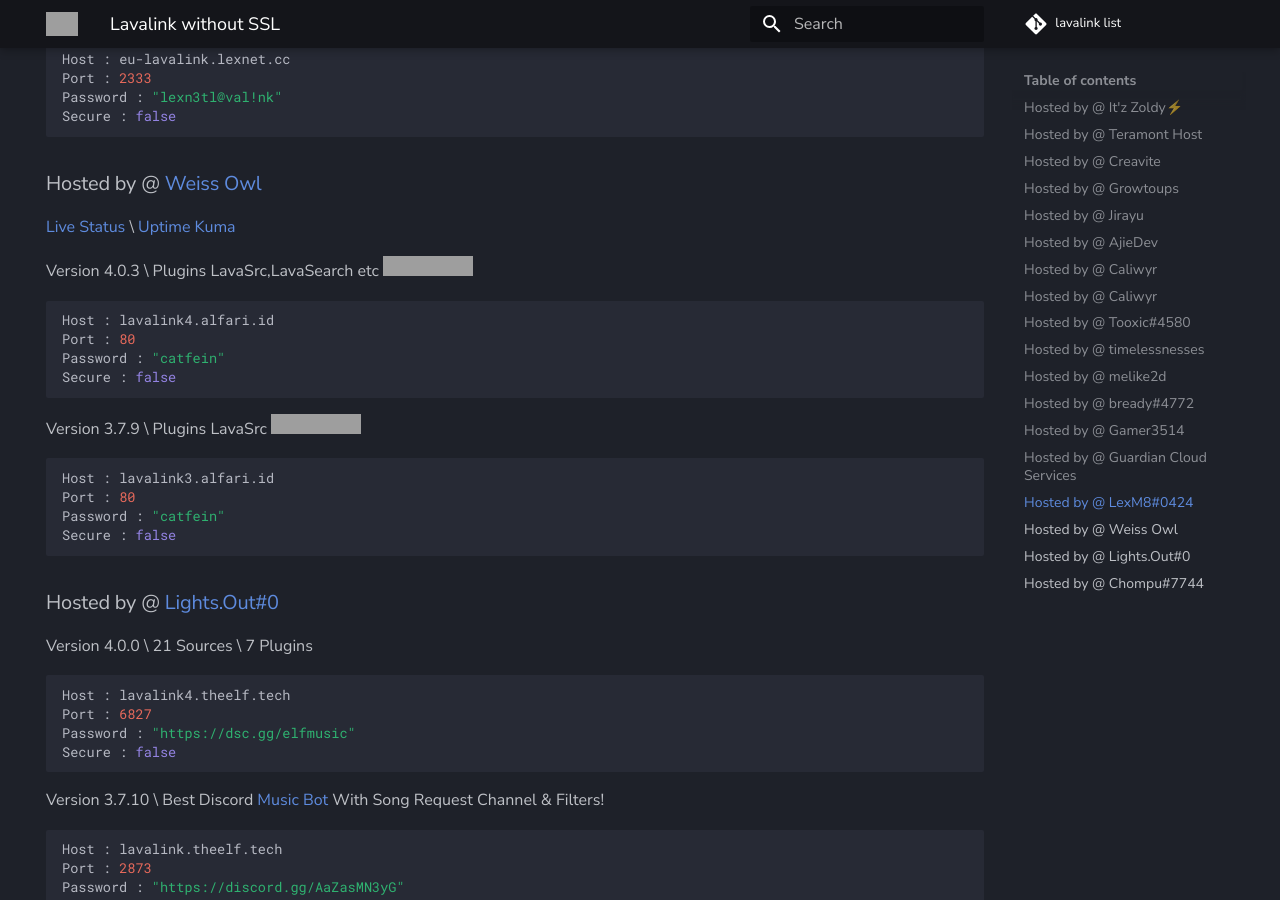
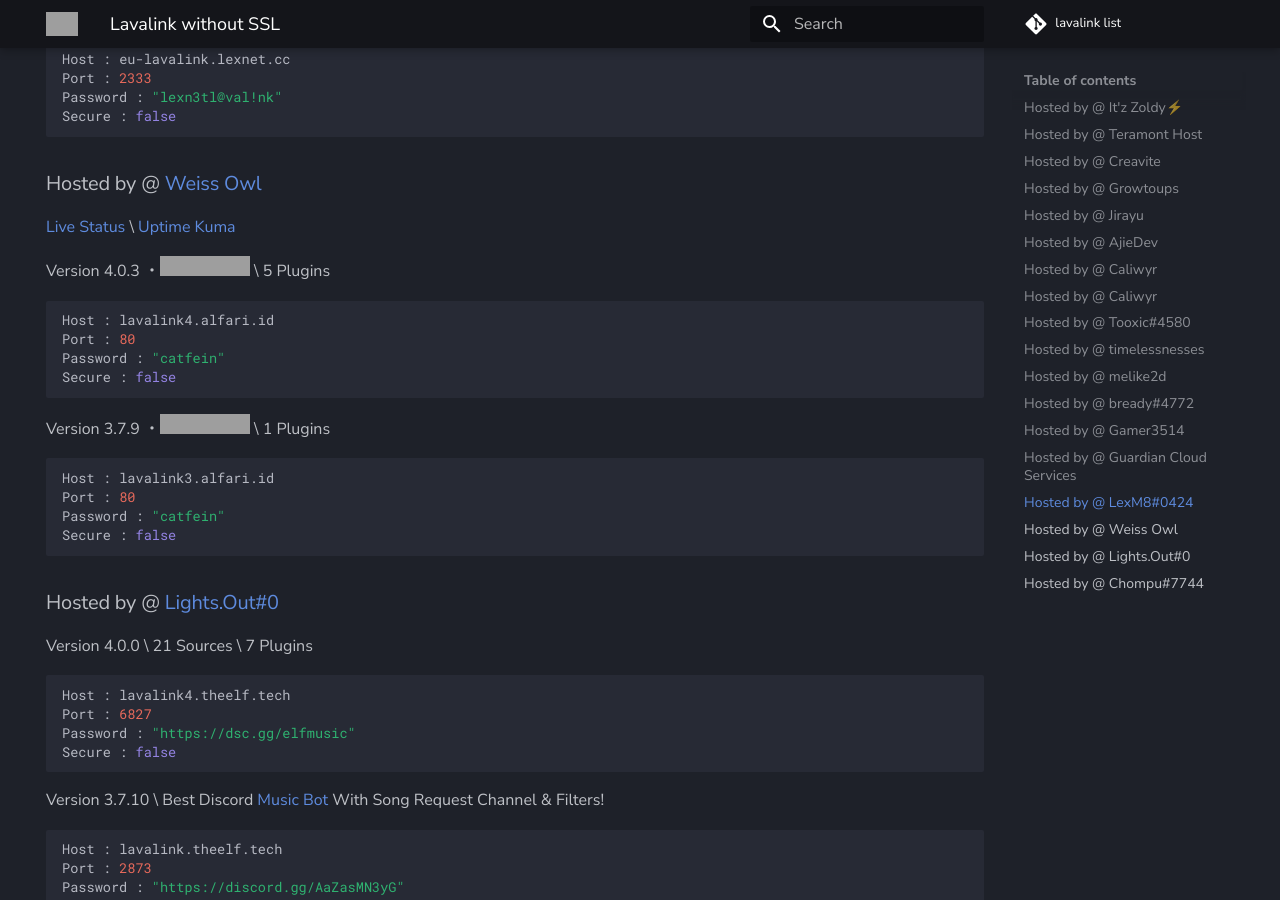
Before and after one commit to DarrenOfficial/lavalink-list, an MkDocs documentation site: the page built from docs/NoSSL/lavalink-without-ssl.md, in a window 1280 px wide and 900 px high, scrolled down 4669 px. Built offline with MkDocs 1.6.1 and Material for MkDocs 9.7.7, drawn with Linux system fonts in a browser that asks for light colours; comment, search, counter and statistics services are not loaded; grey boxes are pictures that could not be loaded.

Commit message:
Update lavalink-without-ssl.md

````diff
--- a/docs/NoSSL/lavalink-without-ssl.md
+++ b/docs/NoSSL/lavalink-without-ssl.md
@@ -217,7 +217,7 @@ Secure : false
 ### Hosted by @ [Weiss Owl](https://discord.alfari.id)
 [Live Status](https://kuma-n-catfein.alfari.id/) \ [Uptime Kuma](https://kuma.alfari.id/)
 
-Version 4.0.3 \ Plugins LavaSrc,LavaSearch etc   ![Uptime](https://status.alfari.id/api/badge/7/uptime)
+Version 4.0.3 ・![Uptime](https://status.alfari.id/api/badge/7/uptime) \ 5 Plugins
 ```bash
 Host : lavalink4.alfari.id
 Port : 80
@@ -225,7 +225,7 @@ Password : "catfein"
 Secure : false
 ```
 
-Version 3.7.9 \ Plugins LavaSrc   ![Uptime](https://status.alfari.id/api/badge/6/uptime)
+Version 3.7.9 ・![Uptime](https://status.alfari.id/api/badge/6/uptime) \ 1 Plugins
 ```bash
 Host : lavalink3.alfari.id
 Port : 80
````
